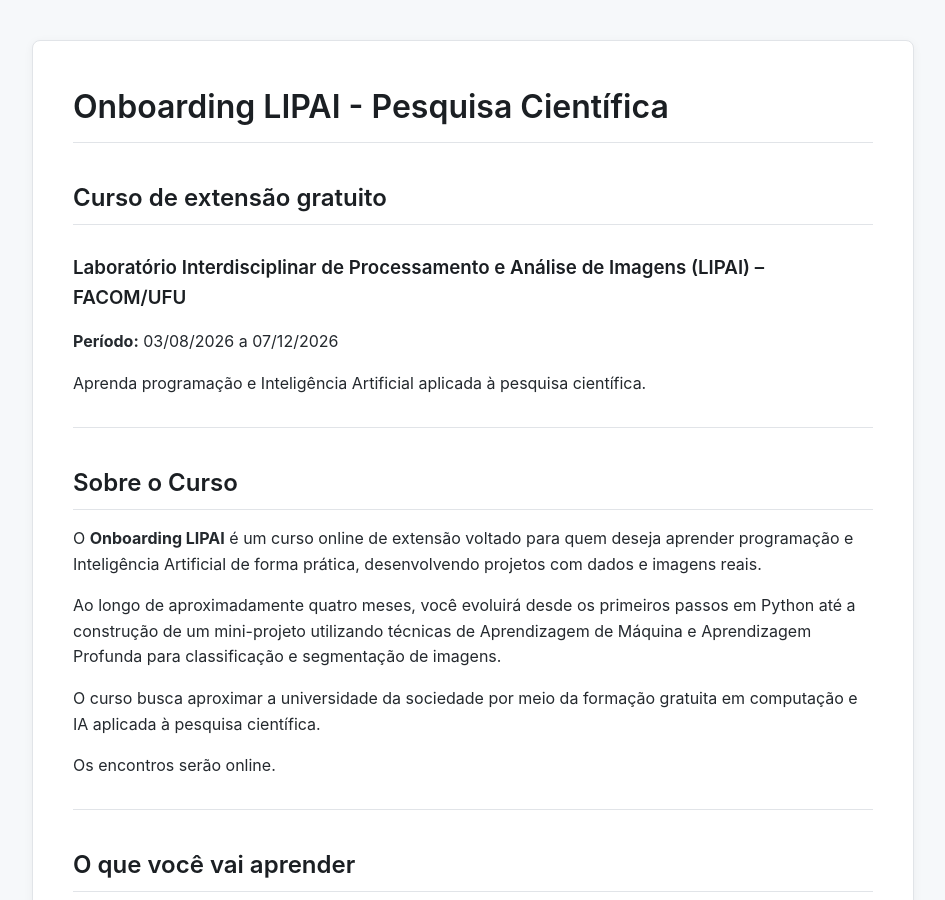
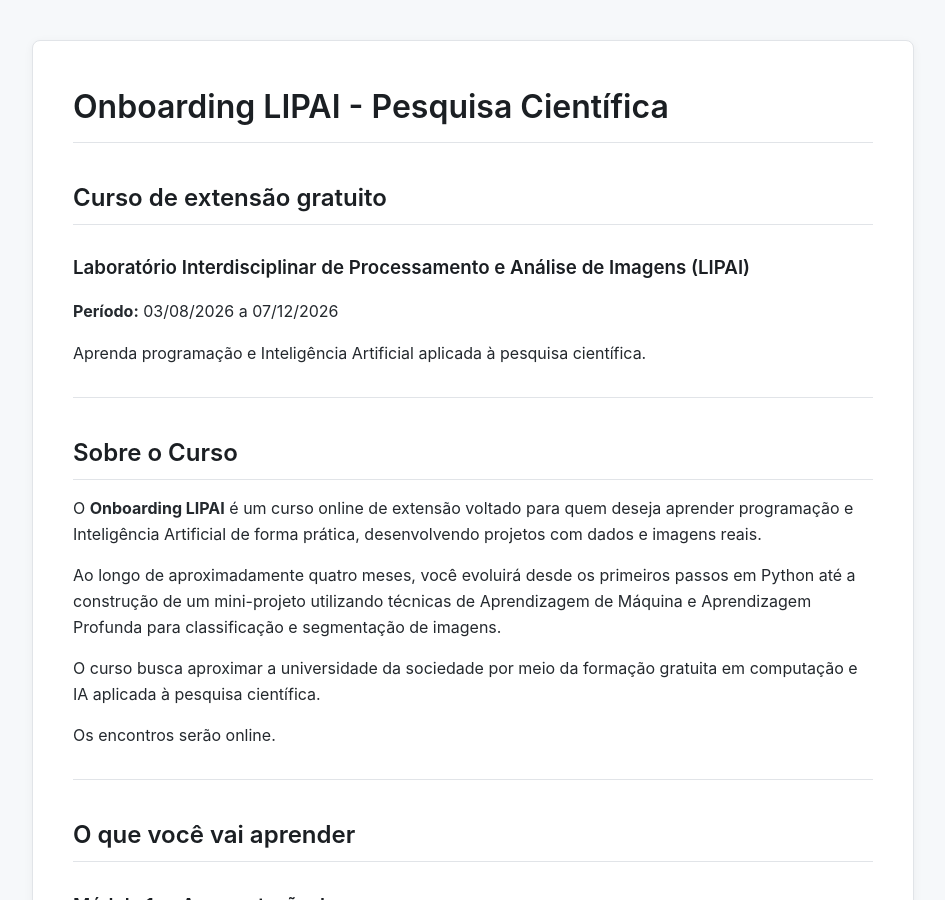
Before and after one commit to LIPAI-Org/onboarding, a Jekyll site: the page built from index.md, in a window 1280 px wide and 900 px high. Shown: the whole window, without its empty margins (167-1112 px from the left). Built offline with Jekyll 4.4.1, drawn with Linux system fonts in a browser that asks for light colours.

Commit message:
Update title format for LIPAI laboratory section

```diff
--- a/index.md
+++ b/index.md
@@ -5,7 +5,7 @@ title: "Início - Onboarding LIPAI"
 
 # Onboarding LIPAI - Pesquisa Científica
 ## Curso de extensão gratuito
-### Laboratório Interdisciplinar de Processamento e Análise de Imagens (LIPAI) – FACOM/UFU
+### Laboratório Interdisciplinar de Processamento e Análise de Imagens (LIPAI)
 
 **Período:** 03/08/2026 a 07/12/2026
 
```
